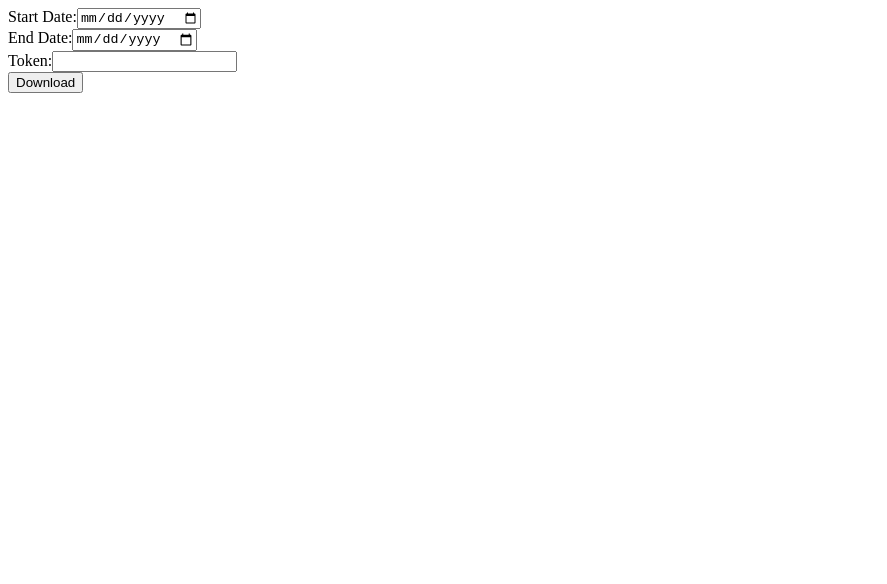
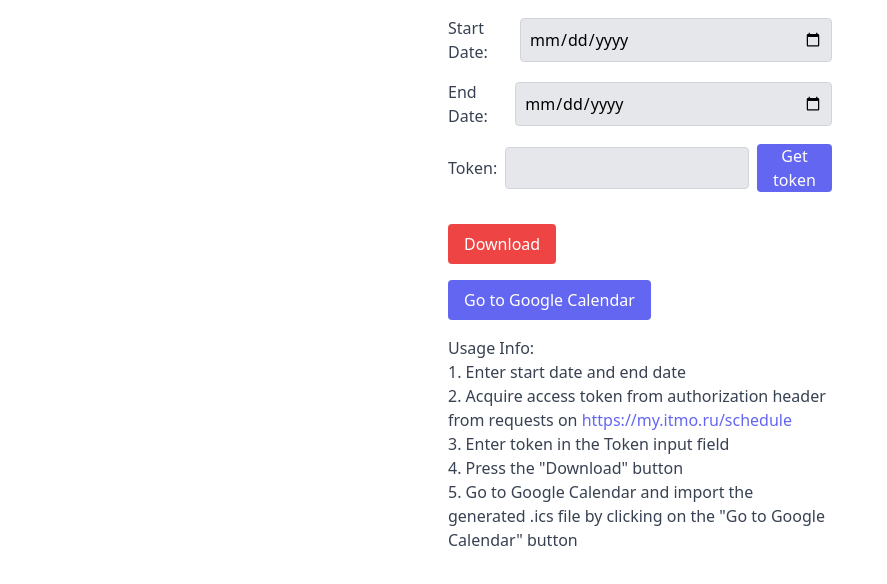
Before and after one commit to kotano/itmo-schedule-exporter, a React (Create React App) app: page / in a window 1280 px wide. Shown: the top 584 px of the page, without its empty margins (0-887 px from the left). Built offline with nearby package versions, Linux system fonts and the light colour scheme.

Commit message:
Add styling

```diff
--- a/App.tsx
+++ b/App.tsx
@@ -61,11 +61,11 @@ const App: React.FC = () => {
       const events = getEvents(data);
       const { error, value } = await createEvents(events);
       if (error) throw error;
-      const blob = new File([value], filename, {
+      const file = new File([value], filename, {
         type: 'text/calendar;charset=utf-8',
       });
       const link = document.createElement('a');
-      link.href = window.URL.createObjectURL(blob);
+      link.href = window.URL.createObjectURL(file);
       link.download = filename;
       link.click();
     } catch (error) {
@@ -75,38 +75,95 @@ const App: React.FC = () => {
 
   return (
     <div className="App">
+      <div className="mx-auto w-full max-w-sm">
         <form>
-        <div>
-          <label htmlFor="startDate">Start Date:</label>
+          <div className="flex items-center mt-4">
+            <label
+              htmlFor="startDate"
+              className="text-gray-700 font-medium pr-2"
+            >
+              Start Date:
+            </label>
             <input
               type="date"
               id="startDate"
               value={startDate?.toISOString().split('T')[0]}
               onChange={(e) => setStartDate(new Date(e.target.value))}
+              className="bg-gray-200 border border-gray-300 rounded p-2 w-full"
             />
           </div>
-        <div>
-          <label htmlFor="endDate">End Date:</label>
+          <div className="flex items-center mt-4">
+            <label htmlFor="endDate" className="text-gray-700 font-medium pr-2">
+              End Date:
+            </label>
             <input
               type="date"
               id="endDate"
               value={endDate?.toISOString().split('T')[0]}
               onChange={(e) => setEndDate(new Date(e.target.value))}
+              className="bg-gray-200 border border-gray-300 rounded p-2 w-full"
             />
           </div>
-        <div>
-          <label htmlFor="token">Token:</label>
+          <div className="flex items-center mt-4">
+            <label htmlFor="token" className="text-gray-700 font-medium pr-2">
+              Token:
+            </label>
             <input
               type="text"
               id="token"
               value={token}
               onChange={(e) => setToken(e.target.value)}
+              className="bg-gray-200 border border-gray-300 rounded p-2 w-full"
             />
+            <a target="_blank" href="https://my.itmo.ru/schedule">
+              <button
+                type="button"
+                className="bg-indigo-500 hover:bg-indigo-400 text-white font-medium px-4 rounded ml-2"
+              >
+                Get token
+              </button>
+            </a>
           </div>
-        <button type="button" onClick={handleDownload}>
+        </form>
+        <button
+          type="button"
+          onClick={handleDownload}
+          className="bg-red-500 hover:bg-red-400 text-white font-medium py-2 px-4 mt-4 rounded"
+        >
           Download
         </button>
-      </form>
+        <div className="mt-4">
+          <a
+            target="_blank"
+            href="https://calendar.google.com/calendar/u/0/r/settings/export"
+          >
+            <button className="bg-indigo-500 hover:bg-indigo-400 text-white font-medium py-2 px-4 rounded">
+              Go to Google Calendar
+            </button>
+          </a>
+        </div>
+
+        <div className="mt-4 text-gray-700 font-medium">
+          <p>Usage Info:</p>
+          <p>1. Enter start date and end date</p>
+          <p>
+            2. Acquire access token from authorization header from requests on{' '}
+            <a
+              href="https://my.itmo.ru/schedule"
+              target="_blank"
+              className="text-indigo-500 hover:text-indigo-400"
+            >
+              https://my.itmo.ru/schedule
+            </a>
+          </p>
+          <p>3. Enter token in the Token input field</p>
+          <p>4. Press the "Download" button</p>
+          <p>
+            5. Go to Google Calendar and import the generated .ics file by
+            clicking on the "Go to Google Calendar" button
+          </p>
+        </div>
+      </div>
     </div>
   );
 };
--- a/index.html
+++ b/index.html
@@ -1 +1,5 @@
 <div id="root"></div>
+<link
+  href="https://unpkg.com/tailwindcss@^2.0/dist/tailwind.min.css"
+  rel="stylesheet"
+/>
--- a/style.css
+++ b/style.css
@@ -1,3 +1,11 @@
-h1, p {
+:root {
+  --indigo-600: hsl(218, 59%, 29%);
+  --indigo-400: hsl(218, 59%, 50%);
+  --indigo-700: hsl(218, 59%, 16%);
+  --indigo-500: hsl(218, 59%, 38%);
+}
+
+h1,
+p {
   font-family: Lato;
 }
```
Also changed, not shown: 1 other file (tests, documents, lock files or other folders). Lines whose indentation alone changed are shown as unchanged.
